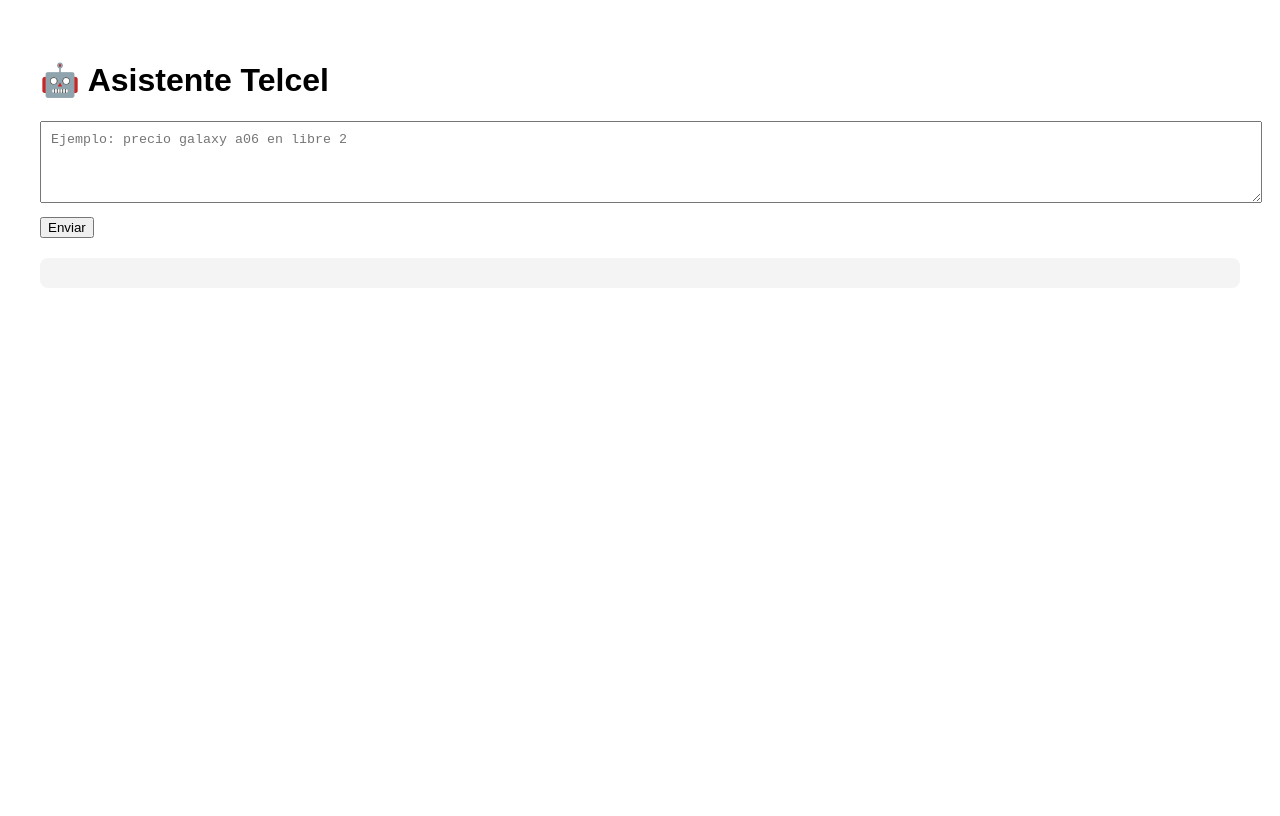
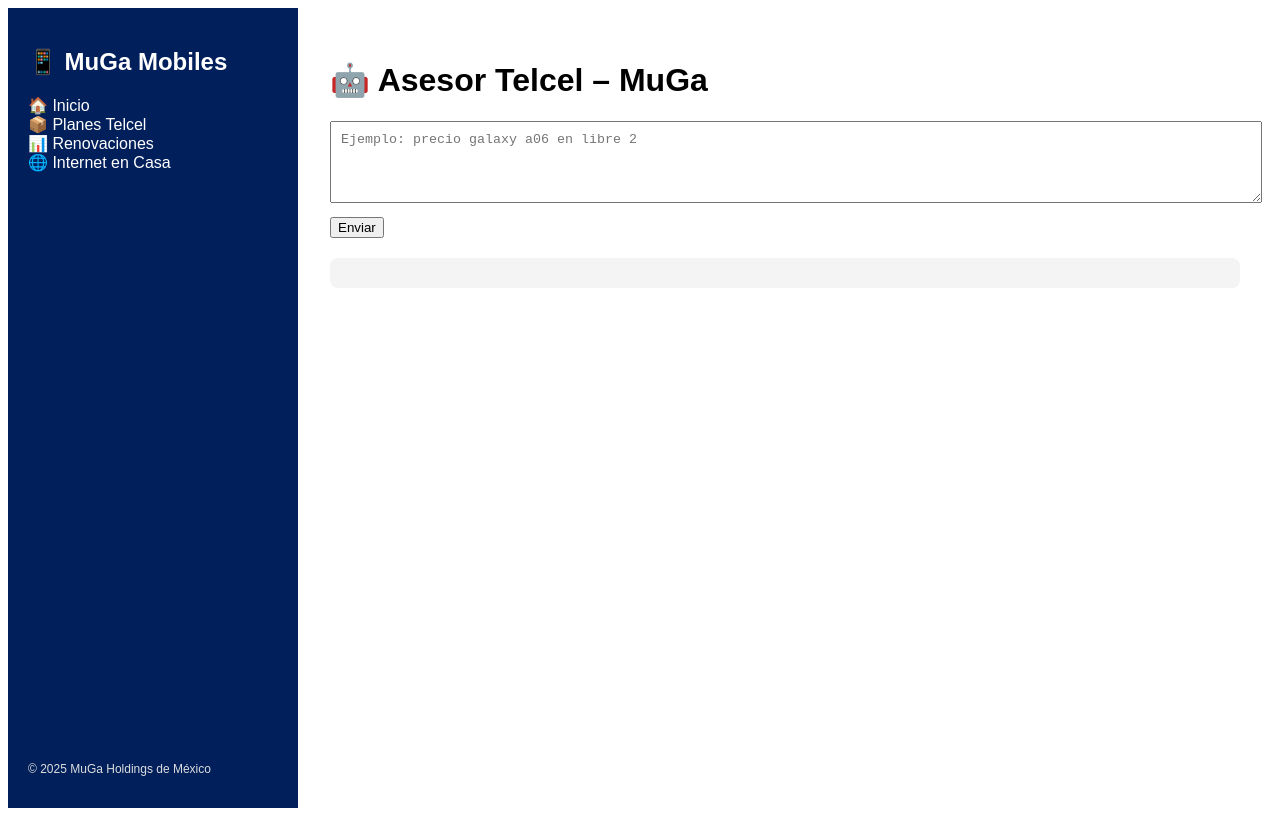
Before and after one commit to juliomunozmartinez-oss/assistant-vercel-deploy, a Next.js app: page / in a window 1280 px wide. Built offline with nearby package versions, Linux system fonts and the light colour scheme.

Commit message:
Update index.js

```diff
--- a/pages/index.js
+++ b/pages/index.js
@@ -19,8 +19,39 @@
   };
 
   return (
-    <div style={{ padding: "2rem", fontFamily: "sans-serif" }}>
-      <h1>🤖 Asistente Telcel</h1>
+    <div style={{ display: "flex", minHeight: "100vh", fontFamily: "sans-serif" }}>
+      {/* Sidebar */}
+      <div
+        style={{
+          width: "250px",
+          background: "#001F5B",
+          color: "white",
+          padding: "20px",
+          display: "flex",
+          flexDirection: "column",
+          justifyContent: "space-between",
+        }}
+      >
+        <div>
+          <h2 style={{ color: "#fff" }}>📱 MuGa Mobiles</h2>
+          <ul style={{ listStyle: "none", padding: 0 }}>
+            <li>🏠 Inicio</li>
+            <li>📦 Planes Telcel</li>
+            <li>📊 Renovaciones</li>
+            <li>🌐 Internet en Casa</li>
+          </ul>
+        </div>
+        <div>
+          <p style={{ fontSize: "12px", color: "#ddd" }}>
+            © 2025 MuGa Holdings de México
+          </p>
+        </div>
+      </div>
+
+      {/* Main content */}
+      <div style={{ flex: 1, padding: "2rem" }}>
+        <h1>🤖 Asesor Telcel – MuGa</h1>
+
         <textarea
           value={prompt}
           onChange={(e) => setPrompt(e.target.value)}
@@ -44,5 +75,6 @@
           {response}
         </div>
       </div>
+    </div>
   );
 }
```
Lines whose indentation alone changed are shown as unchanged.
